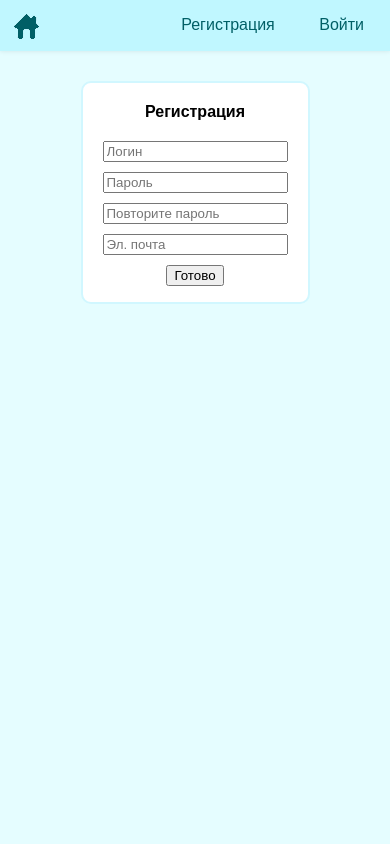
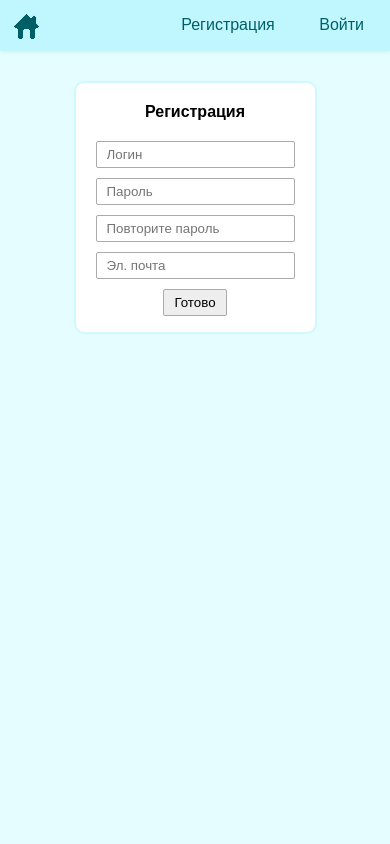
Before and after one commit to Perpure/Passholder, a Django app: page /reg/ in a window 390 px wide. Run offline with Django 3.2, Linux system fonts and the light colour scheme.

Commit message:
added better design for mobile browsers

```diff
--- a/passes/forms.py
+++ b/passes/forms.py
@@ -20,36 +20,36 @@ from django import forms
 
 
 class PassForm(forms.Form):
-    source_text = forms.CharField(max_length=100, widget=forms.TextInput(attrs={'placeholder': 'Ресурс'}))
-    login_text = forms.CharField(max_length=100, widget=forms.TextInput(attrs={'placeholder': 'Логин'}))
-    password_text = forms.CharField(max_length=100, widget=forms.PasswordInput(attrs={'placeholder': 'Пароль'}))
+    source_text = forms.CharField(max_length=100, widget=forms.TextInput(attrs={'placeholder': 'Ресурс', 'style':'-webkit-appearance: none; height: 27px; border-radius:2px; border: 1px solid #aaaaaa; padding: 0px 10px;'}))
+    login_text = forms.CharField(max_length=100, widget=forms.TextInput(attrs={'placeholder': 'Логин', 'style':'-webkit-appearance: none; height: 27px; border-radius:2px; border: 1px solid #aaaaaa; padding: 0px 10px;'}))
+    password_text = forms.CharField(max_length=100, widget=forms.PasswordInput(attrs={'placeholder': 'Пароль', 'style':'-webkit-appearance: none; height: 27px; border-radius:2px; border: 1px solid #aaaaaa; padding: 0px 10px;'}))
 
 
 class RegForm(forms.Form):
-    login = forms.CharField(max_length=100, widget=forms.TextInput(attrs={'placeholder': 'Логин'}), min_length=5)
-    password = forms.CharField(max_length=100, widget=forms.PasswordInput(attrs={'placeholder': 'Пароль'}),
+    login = forms.CharField(max_length=100, widget=forms.TextInput(attrs={'placeholder': 'Логин', 'style':'-webkit-appearance: none; height: 27px; border-radius:2px; border: 1px solid #aaaaaa; padding: 0px 10px;'}), min_length=5)
+    password = forms.CharField(max_length=100, widget=forms.PasswordInput(attrs={'placeholder': 'Пароль', 'style':'-webkit-appearance: none; height: 27px; border-radius:2px; border: 1px solid #aaaaaa; padding: 0px 10px;'}),
                                min_length=8)
-    password2 = forms.CharField(max_length=100, widget=forms.PasswordInput(attrs={'placeholder': 'Повторите пароль'}),
+    password2 = forms.CharField(max_length=100, widget=forms.PasswordInput(attrs={'placeholder': 'Повторите пароль', 'style':'-webkit-appearance: none; height: 27px; border-radius:2px; border: 1px solid #aaaaaa; padding: 0px 10px;'}),
                                 min_length=8)
-    email = forms.EmailField(widget=forms.TextInput(attrs={'placeholder': 'Эл. почта'}))
+    email = forms.EmailField(widget=forms.TextInput(attrs={'placeholder': 'Эл. почта', 'style':'-webkit-appearance: none; height: 27px; border-radius:2px; border: 1px solid #aaaaaa; padding: 0px 10px;'}))
 
 
 class AuthForm(forms.Form):
-    login = forms.CharField(max_length=100, widget=forms.TextInput(attrs={'placeholder': 'Логин'}))
-    password = forms.CharField(max_length=100, widget=forms.PasswordInput(attrs={'placeholder': 'Пароль'}))
+    login = forms.CharField(max_length=100, widget=forms.TextInput(attrs={'placeholder': 'Логин', 'style':'-webkit-appearance: none; height: 27px; border-radius:2px; border: 1px solid #aaaaaa; padding: 0px 10px;'}))
+    password = forms.CharField(max_length=100, widget=forms.PasswordInput(attrs={'placeholder': 'Пароль', 'style':'-webkit-appearance: none; height: 27px; border-radius:2px; border: 1px solid #aaaaaa; padding: 0px 10px;'}))
 
 
 class FindForm(forms.Form):
     source = forms.CharField(max_length=100, required=False,
-                             widget=forms.TextInput(attrs={'placeholder': 'Поиск по ресурсу'}))
+                             widget=forms.TextInput(attrs={'placeholder': 'Поиск по ресурсу', 'style':'-webkit-appearance: none; height: 27px; border-radius:2px; border: 1px solid #aaaaaa; padding: 0px 10px;'}))
     login = forms.CharField(max_length=100, required=False,
-                            widget=forms.TextInput(attrs={'placeholder': 'Поиск по логину'}))
+                            widget=forms.TextInput(attrs={'placeholder': 'Поиск по логину', 'style':'-webkit-appearance: none; height: 27px; border-radius:2px; border: 1px solid #aaaaaa; padding: 0px 10px;'}))
 
 
 class ChangePassForm(forms.Form):
-    passwordold = forms.CharField(max_length=100, widget=forms.PasswordInput(attrs={'placeholder': 'Прежний пароль'}))
-    password = forms.CharField(max_length=100, widget=forms.PasswordInput(attrs={'placeholder': 'Новый пароль'}),
+    passwordold = forms.CharField(max_length=100, widget=forms.PasswordInput(attrs={'placeholder': 'Прежний пароль', 'style':'-webkit-appearance: none; height: 27px; border-radius:2px; border: 1px solid #aaaaaa; padding: 0px 10px;'}))
+    password = forms.CharField(max_length=100, widget=forms.PasswordInput(attrs={'placeholder': 'Новый пароль', 'style':'-webkit-appearance: none; height: 27px; border-radius:2px; border: 1px solid #aaaaaa; padding: 0px 10px;'}),
                                min_length=8)
     password2 = forms.CharField(max_length=100,
-                                widget=forms.PasswordInput(attrs={'placeholder': 'Повторите новый пароль'}),
+                                widget=forms.PasswordInput(attrs={'placeholder': 'Повторите новый пароль', 'style':'-webkit-appearance: none; height: 27px; border-radius:2px; border: 1px solid #aaaaaa; padding: 0px 10px;'}),
                                 min_length=8)
--- a/passes/templates/base.html
+++ b/passes/templates/base.html
@@ -21,6 +21,7 @@ This file is part of PassHolder.
         {% load static %}
         <meta http-equiv="Content-Type"
               content="text/html; charset=windows-1251">
+        <meta name=viewport content="width=500">
         <link rel="stylesheet" type="text/css" href="{% static "main.css" %}">
         <title>{{title}}</title>
     </head>
--- a/passes/templates/passes/add_info.html
+++ b/passes/templates/passes/add_info.html
@@ -34,7 +34,7 @@ This file is part of PassHolder.
                     {{ form.password_text }}
                 </div>
                 <div class="FieldWrapper">
-                    <input type="submit" value="Готово" />
+                    <input type="submit" value="Готово" style="height: 27px; border-radius:2px; border: 1px solid #aaaaaa; padding: 0px 10px; background: #eeeeee"/>
                 </div>
                 {% if msg %}
                 <div class="FieldWrapper">
--- a/passes/templates/passes/auth.html
+++ b/passes/templates/passes/auth.html
@@ -31,7 +31,7 @@ This file is part of PassHolder.
                     {{ form.password }}
                 </div>
                 <div class="FieldWrapper">
-                    <input type="submit" value="Готово" />
+                    <input type="submit" value="Готово" style="height: 27px; border-radius:2px; border: 1px solid #aaaaaa; padding: 0px 10px; background: #eeeeee"/>
                 </div>
                 <div class="FieldWrapper">
                     <a href="{% url 'passes:password_reset' %}">Забыли пароль?</a>
--- a/passes/templates/passes/index.html
+++ b/passes/templates/passes/index.html
@@ -21,6 +21,7 @@ This file is part of PassHolder.
         {% load static %}
         <meta http-equiv="Content-Type"
               content="text/html; charset=windows-1251">
+        <meta name=viewport content="width=500">
         <link rel="stylesheet" type="text/css" href="{% static "main.css" %}">
         <title>{{title}}</title>
     </head>
--- a/passes/templates/passes/reg.html
+++ b/passes/templates/passes/reg.html
@@ -40,7 +40,7 @@ This file is part of PassHolder.
                     {{ form.email }}
                 </div>
                 <div class="FieldWrapper">
-                    <input type="submit" value="Готово" />
+                    <input type="submit" value="Готово" style="height: 27px; border-radius:2px; border: 1px solid #aaaaaa; padding: 0px 10px; background: #eeeeee" />
                 </div>
                 {% if form.email.errors %}
                     {% for err in form.email.errors%}
--- a/passes/templates/passes/userpage.html
+++ b/passes/templates/passes/userpage.html
@@ -40,7 +40,7 @@ This file is part of PassHolder.
                     {{ form.password2 }}
                 </div>
                 <div class="FieldWrapper">
-                    <input type="submit" value="Готово" />
+                    <input type="submit" value="Готово" style="height: 27px; border-radius:2px; border: 1px solid #aaaaaa; padding: 0px 10px; background: #eeeeee"/>
                 </div>
                 {% if msg %}
                     <div class="err">{{msg}}</div>
--- a/passes/templates/registration/password_reset.html
+++ b/passes/templates/registration/password_reset.html
@@ -21,6 +21,7 @@ This file is part of PassHolder.
         {% load static %}
         <meta http-equiv="Content-Type"
               content="text/html; charset=windows-1251">
+        <meta name=viewport content="width=500">
         <link rel="stylesheet" type="text/css" href="{% static "main.css" %}">
         <title>Восстановление пароля</title>
     </head>
@@ -32,8 +33,8 @@ This file is part of PassHolder.
                 <div class="FieldWrapper">Введите почту, которая привязана к вашему аккаунту</div>
                 <form method="post">
                     {% csrf_token %}
-                    <div class="FieldWrapper" align="center">{{ form.email }}</div>
-                    <div class="FieldWrapper" align="center"><button type="submit">Готово</button></div>
+                    <div class="FieldWrapper" align="center"><input name="email" id="id_email" required="" maxlength="254" type="email" style="-webkit-appearance: none; height: 27px; border-radius:2px; border: 1px solid #aaaaaa; padding: 0px 10px;"></div>
+                    <div class="FieldWrapper" align="center"><button type="submit" style="height: 27px; border-radius:2px; border: 1px solid #aaaaaa; padding: 0px 10px; background: #eeeeee">Готово</button></div>
                 </form>
             </div>
             </div>
--- a/passes/templates/registration/password_reset_complete.html
+++ b/passes/templates/registration/password_reset_complete.html
@@ -21,6 +21,7 @@ This file is part of PassHolder.
         {% load static %}
         <meta http-equiv="Content-Type"
               content="text/html; charset=windows-1251">
+        <meta name=viewport content="width=500">
         <link rel="stylesheet" type="text/css" href="{% static "main.css" %}">
         <title>Восстановление пароля</title>
     </head>
--- a/passes/templates/registration/password_reset_done.html
+++ b/passes/templates/registration/password_reset_done.html
@@ -21,6 +21,7 @@ This file is part of PassHolder.
         {% load static %}
         <meta http-equiv="Content-Type"
               content="text/html; charset=windows-1251">
+        <meta name=viewport content="width=500">
         <link rel="stylesheet" type="text/css" href="{% static "main.css" %}">
         <title>Восстановление пароля</title>
     </head>
--- a/passholder/settings.py
+++ b/passholder/settings.py
@@ -44,7 +44,10 @@ AES_KEY = b'passsholder16key'
 # SECURITY WARNING: don't run with debug turned on in production!
 DEBUG = True
 
-ALLOWED_HOSTS = []
+ALLOWED_HOSTS = [
+    '192.168.1.46',
+    '127.0.0.1'
+]
 
 
 # Application definition
--- a/static/main.css
+++ b/static/main.css
@@ -22,16 +22,19 @@ body, html {
     top:0;
     left:0;
     background:#e5fdff;
+    vertical-align: top;
 }
 body {
     font-family:sans-serif;
     font-size:1em;
 }
+
 *:focus {
     outline: none;
+    border:none;
 }
 input:focus {
-    box-shadow:0 0 5px rgba(0,0,0,0.4);
+    box-shadow:0 0 3px rgba(0,0,0,0.3);
 }
 h1.title {
     color:#00363a;
@@ -275,7 +278,8 @@ div.topdiv{
 div.box{
     display: inline-block;
     float:none;
-    max-width:90%;
+    text-align: center;
+    max-width:95%;
     border: 2px solid #d1f7ff;
     background:white;
     padding:0px 10px;
@@ -297,4 +301,8 @@ div.boxr{
 div.center{
     text-align:center;
 }
+div.content{
+    padding-left:10px;
+    padding-right:10px;
 }
+}
```
Also changed, not shown: passes/templates/passes/get_info.html (+4 -3 lines), passes/templates/registration/password_reset_confirm.html (+4 -3 lines).
